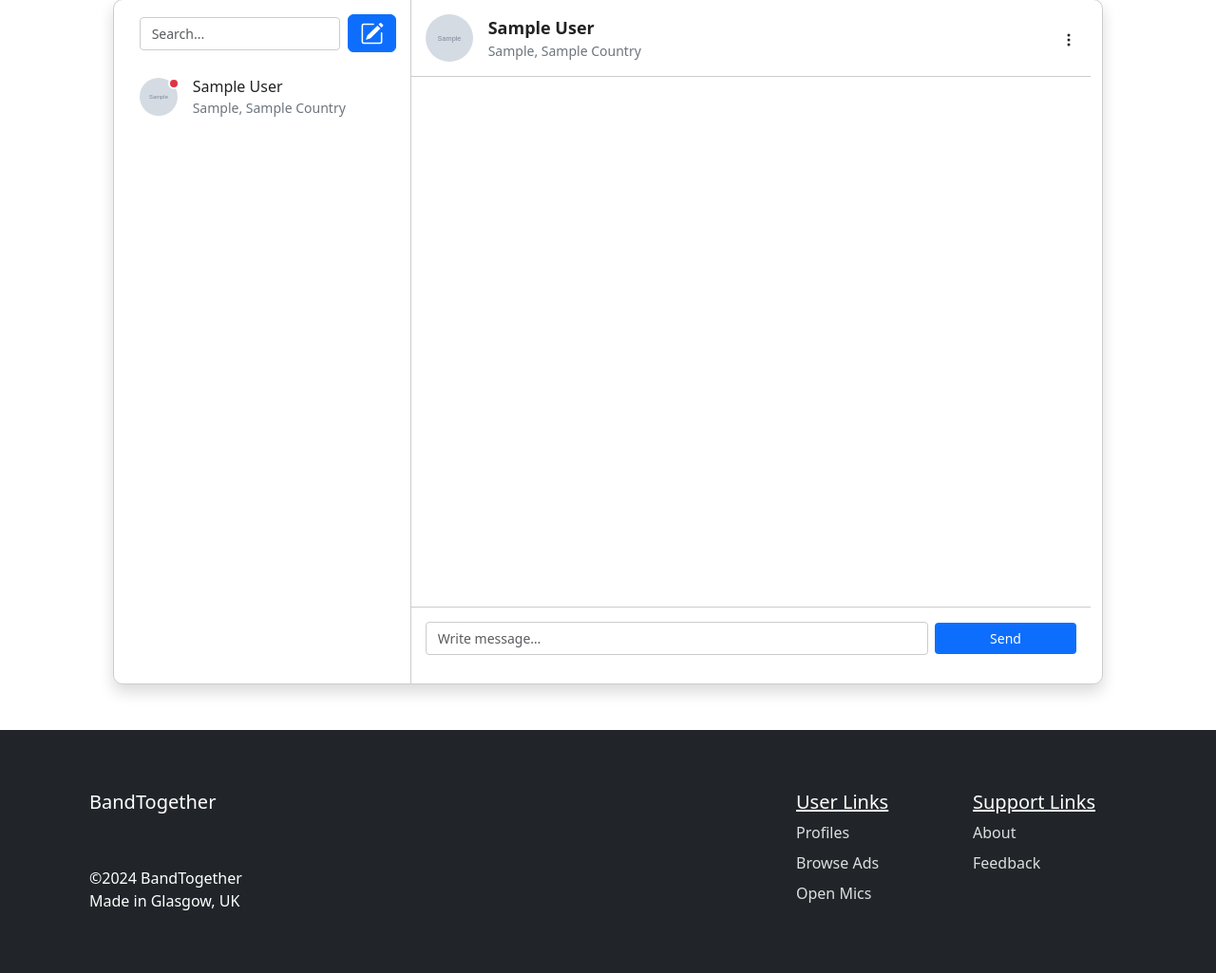
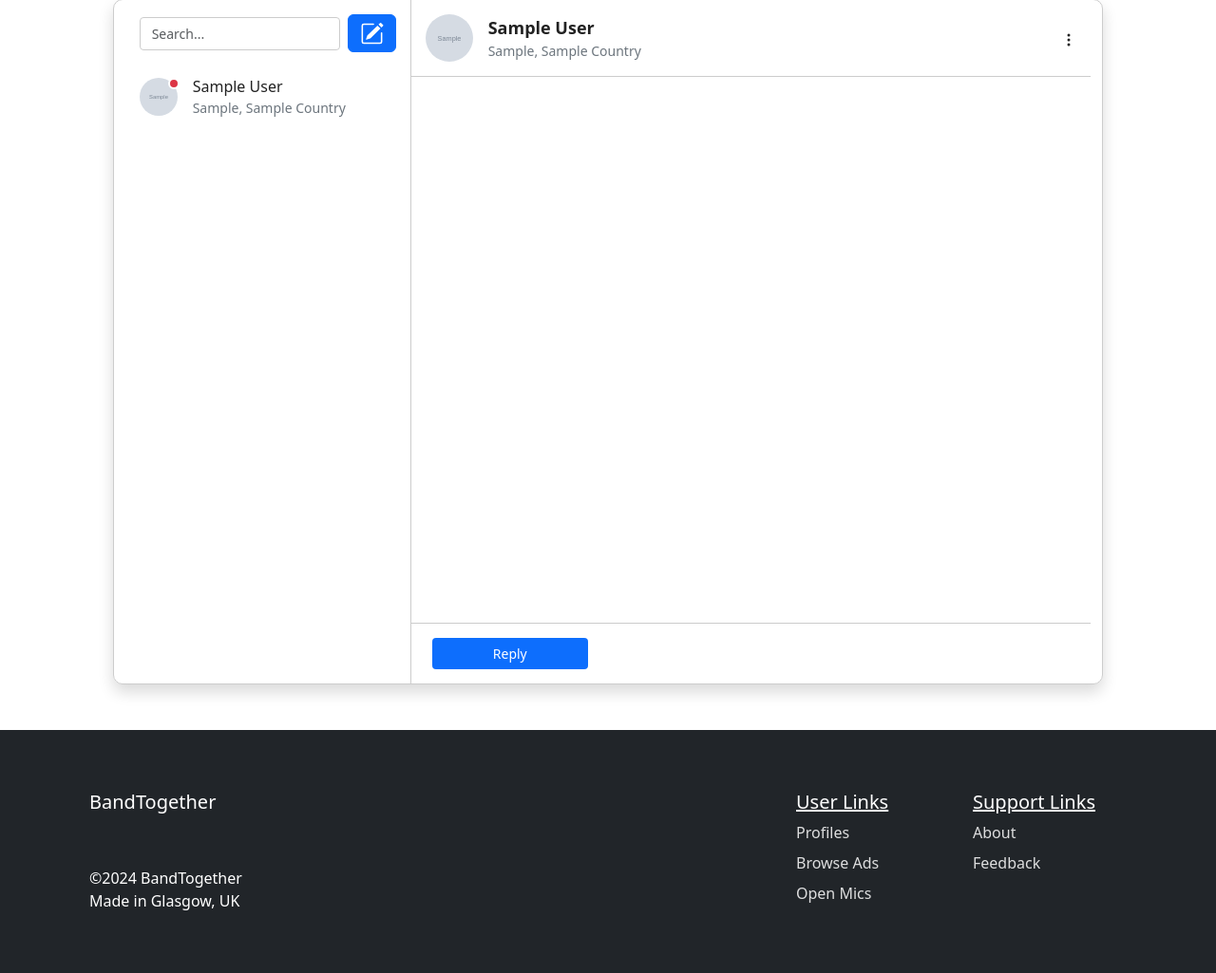
Before and after one commit to bagasprimanto/band-together, a Django app: template templates/inbox/inbox.html in a window 1280 px wide. Shown: the part 105-1130 px from the top of the page at 95% size. Run offline with Django 4.2, Linux system fonts and the light colour scheme; the template is opened without the code that fills it: most values are stand-ins (such as "Sample title", 1, 10 or a date in 2020); grey boxes marked "Sample" are stand-in pictures; some libraries are stand-ins or nearby versions.

Commit message:
Display reply form in inbox

```diff
--- a/inbox/forms.py
+++ b/inbox/forms.py
@@ -11,6 +11,10 @@ class InboxCreateMessageForm(forms.ModelForm):
         }
         widgets = {
             "body": forms.Textarea(
-                attrs={"rows": 4, "placeholder": "Add a message here..."}
+                attrs={
+                    "rows": 4,
+                    "placeholder": "Add a message here...",
+                    "class": "w-100",
+                }
             ),
         }
--- a/static/css/inbox/inbox.css
+++ b/static/css/inbox/inbox.css
@@ -586,6 +586,21 @@ button:focus {
     }
 }
 
+/* Scroll to the bottom of the chatbox */
+
+body {
+    height: 100.001vh;
+}
+
+#scroller * {
+    overflow-anchor: none;
+}
+
+#anchor {
+    overflow-anchor: auto;
+    height: 1px;
+}
+
 /* Truncate  name in conversation list*/
 .custom-truncate-conversation-list {
     display: -webkit-box;
@@ -638,3 +653,8 @@ button:focus {
     text-transform: capitalize;
     margin-bottom: 0;
 }
+
+/* Reply form in Inbox*/
+#div_id_body {
+    width: 100%;
+}
--- a/templates/inbox/inbox_conversation.html
+++ b/templates/inbox/inbox_conversation.html
@@ -68,12 +68,12 @@
     </div>
 
     <div class="send-box">
-        <form action="">
-            <input type="text" class="form-control" aria-label="message…"
-                placeholder="Write message…">
-
-            <button type="button" class="btn btn-primary">Send</button>
-        </form>
+        <button type="button" class="btn btn-primary"
+        hx-get="{% url 'inbox:inbox_createreply' conversation.pk %}"
+        hx-target="this"
+        hx-swap="outerHTML scroll:#scroller:bottom">
+            Reply
+        </button>
     </div>
 {% else %}
     <div class="text-secondary">No conversation selected</div>
@@ -102,5 +102,12 @@
             $(".chatbox").removeClass('showbox');
         });
     });
+
+    document.addEventListener('DOMContentLoaded', function () {
+        var anchor = document.getElementById('anchor');
+        if (anchor) {
+            anchor.scrollIntoView({ behavior: 'smooth' });
+        }
+    });
 </script>
 {% endblock additional_js %}
```
Also changed, not shown: inbox/urls.py (+8 -1 lines), inbox/views.py (+15 -2 lines), templates/inbox/createreply_form.html (added, +10 -0 lines).
